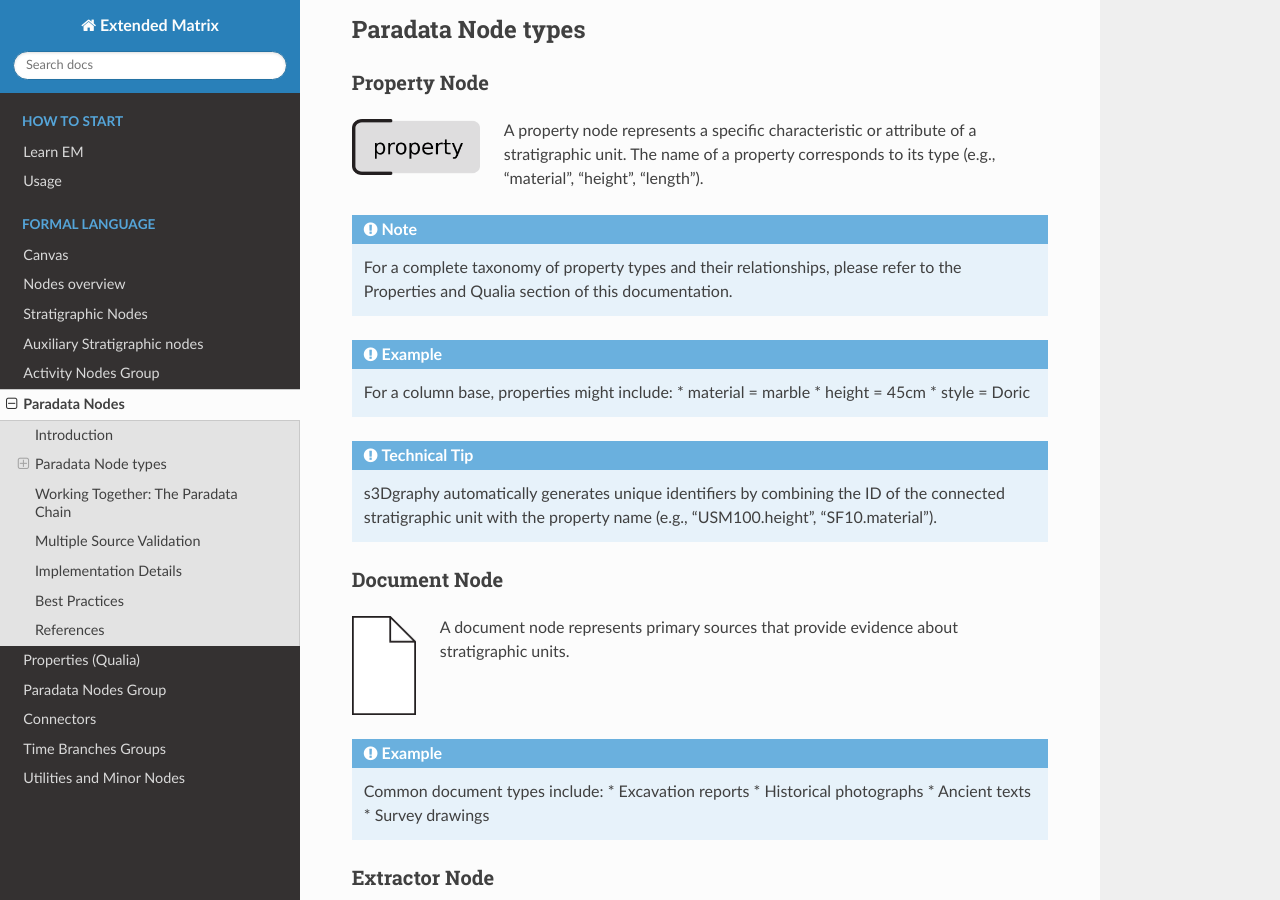
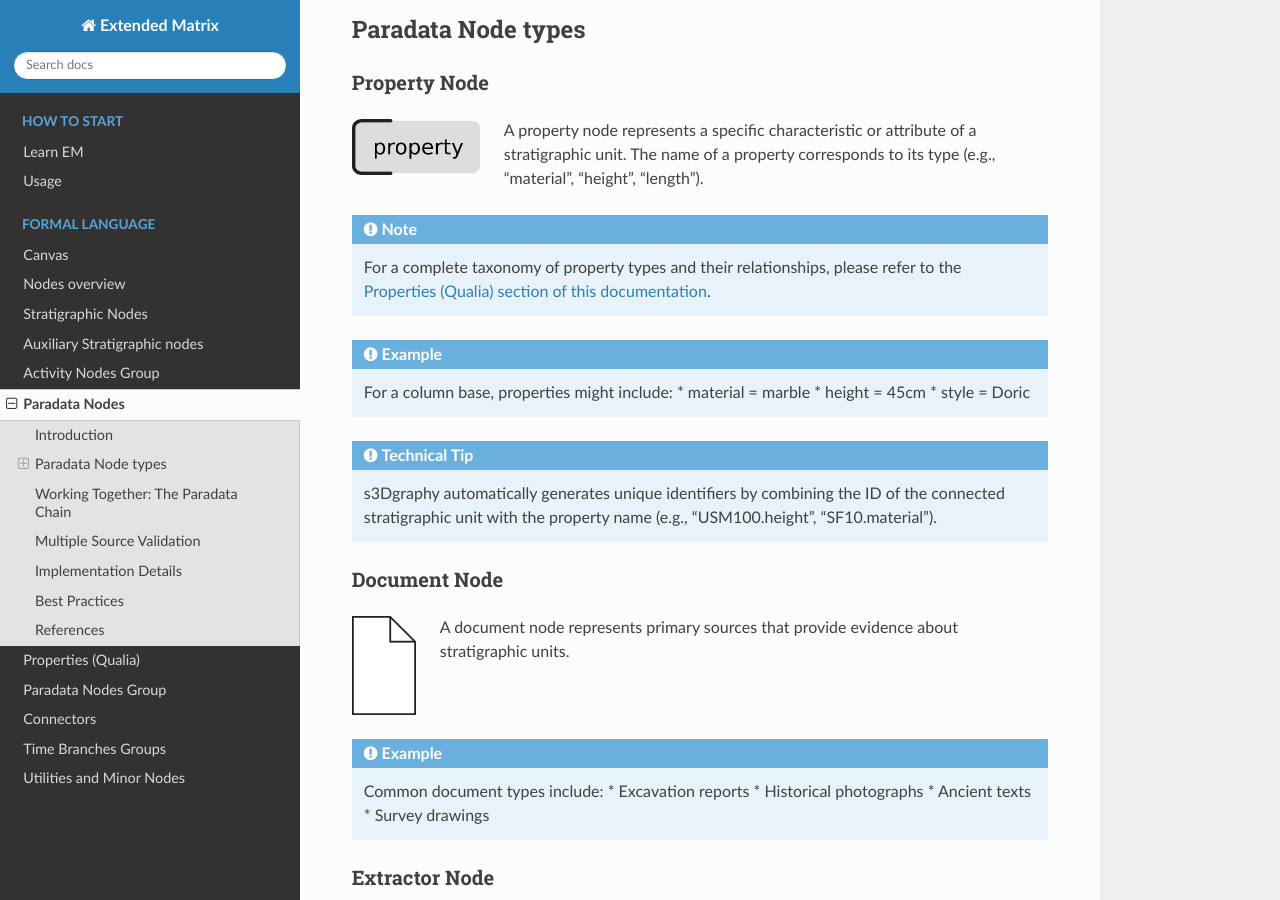
Before and after one commit to zalmoxes-laran/ExtendedMatrix-doc, a Sphinx documentation site: the page built from docs/paradata_nodes.rst, in a window 1280 px wide and 900 px high, scrolled down 1221 px. Built offline with Sphinx 7.4.7 and the Read the Docs theme 3.1.0, drawn with Linux system fonts in a browser that asks for light colours; pages that are not in the unit, such as notebooks, are missing from menus.

Commit message:
Update paradata_nodes.rst

```diff
--- a/docs/paradata_nodes.rst
+++ b/docs/paradata_nodes.rst
@@ -71,7 +71,7 @@ Property Node
 A property node represents a specific characteristic or attribute of a stratigraphic unit. The name of a property corresponds to its type (e.g., "material", "height", "length").
 
 .. note::
-   For a complete taxonomy of property types and their relationships, please refer to the Properties and Qualia section of this documentation.
+   For a complete taxonomy of property types and their relationships, please refer to the `Properties (Qualia) section of this documentation <https://docs.extendedmatrix.org/en/1.5.0dev/paradata_nodes.html>`_.
 
 .. admonition:: Example
    :class: example
```
